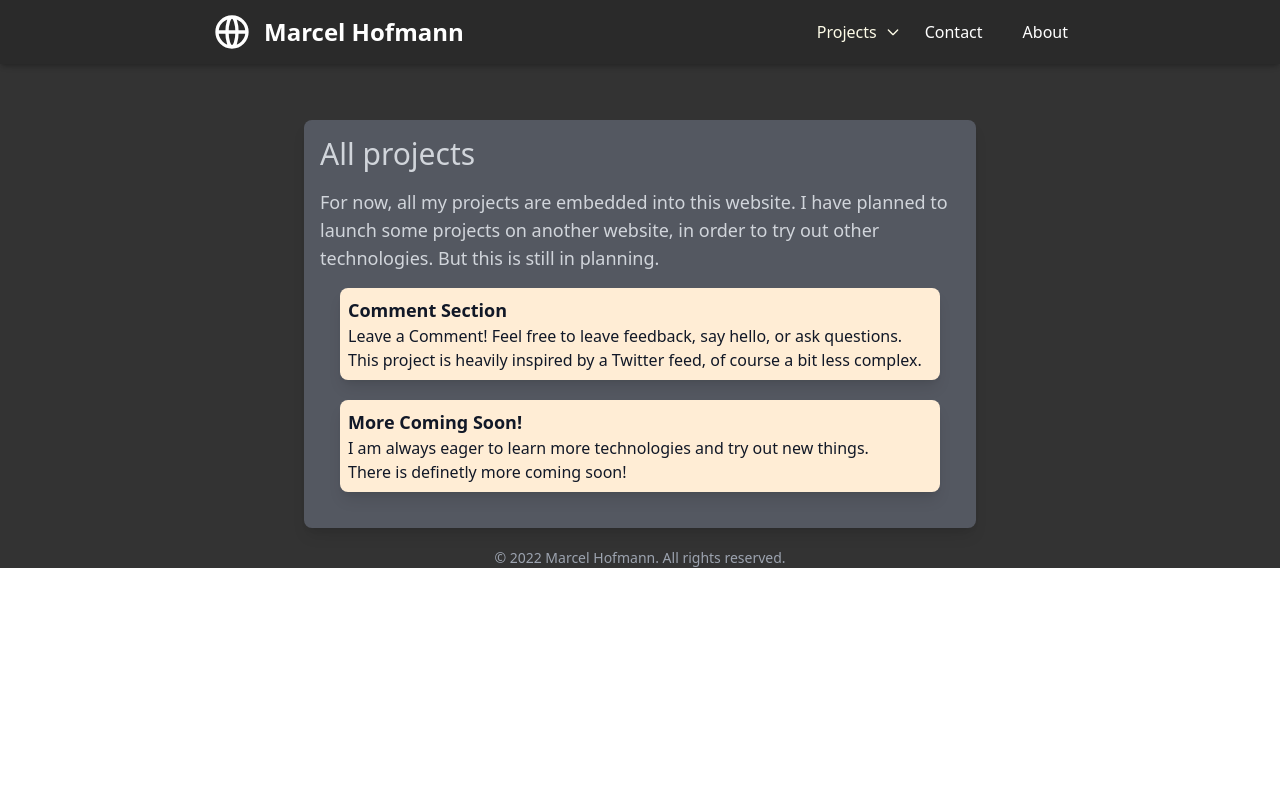
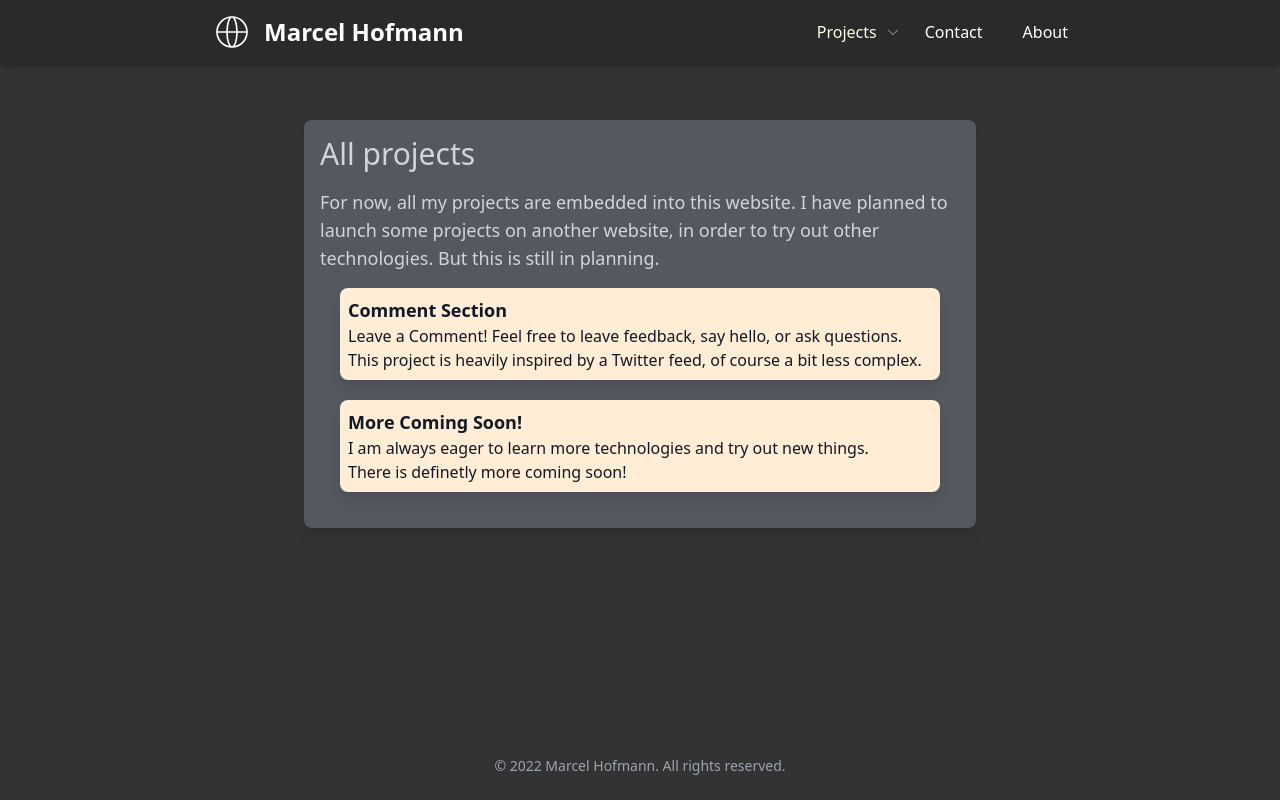
Before and after one commit to marcelhfm/MyWebsite, a Next.js app in the folder client/: page /projects/overview in a window 1280 px wide. Built offline with nearby package versions, Linux system fonts and the light colour scheme.

Commit message:
Fixed some DOM errors

```diff
--- a/client/src/components/Navbar.tsx
+++ b/client/src/components/Navbar.tsx
@@ -26,12 +26,7 @@ export const Navbar: React.FC<NavbarProps> = ({}) => {
                       viewBox="0 0 24 24"
                       stroke="currentColor"
                     >
-                      <path
-                        stroke-linecap="round"
-                        stroke-linejoin="round"
-                        stroke-width="2"
-                        d="M21 12a9 9 0 01-9 9m9-9a9 9 0 00-9-9m9 9H3m9 9a9 9 0 01-9-9m9 9c1.657 0 3-4.03 3-9s-1.343-9-3-9m0 18c-1.657 0-3-4.03-3-9s1.343-9 3-9m-9 9a9 9 0 019-9"
-                      />
+                      <path d="M21 12a9 9 0 01-9 9m9-9a9 9 0 00-9-9m9 9H3m9 9a9 9 0 01-9-9m9 9c1.657 0 3-4.03 3-9s-1.343-9-3-9m0 18c-1.657 0-3-4.03-3-9s1.343-9 3-9m-9 9a9 9 0 019-9" />
                     </svg>
                     <span
                       className={`font-bold text-2xl pr-1 duration-300 ${
--- a/client/src/components/NavbarDropdown.tsx
+++ b/client/src/components/NavbarDropdown.tsx
@@ -21,12 +21,7 @@ export const NavbarDropdown: React.FC<NavbarDropdownProps> = ({}) => {
                 viewBox="0 0 24 24"
                 stroke="currentColor"
               >
-                <path
-                  stroke-linecap="round"
-                  stroke-linejoin="round"
-                  stroke-width="2"
-                  d="M19 9l-7 7-7-7"
-                />
+                <path d="M19 9l-7 7-7-7" />
               </svg>
             </div>
           </Menu.Button>
--- a/client/src/components/NavbarMobile.tsx
+++ b/client/src/components/NavbarMobile.tsx
@@ -17,12 +17,7 @@ export const NavbarMobile: React.FC<NavbarMobileProps> = ({}) => {
                 viewBox="0 0 24 24"
                 stroke="currentColor"
               >
-                <path
-                  stroke-linecap="round"
-                  stroke-linejoin="round"
-                  stroke-width="2"
-                  d="M4 6h16M4 12h16m-7 6h7"
-                />
+                <path d="M4 6h16M4 12h16m-7 6h7" />
               </svg>
             </div>
           </Menu.Button>
--- a/client/src/pages/_app.tsx
+++ b/client/src/pages/_app.tsx
@@ -7,6 +7,16 @@ import { Footer } from "../components/Footer";
 
 function MyApp({ Component, pageProps }: AppProps) {
   return (
+    <div className="flex flex-col h-screen bg-base text-yellow-50">
+      <Navbar />
+      <main className="mb-auto bg-base text-yellow-50">
+        <Component {...pageProps} />
+      </main>
+      <footer className="bg-base text-yellow-50">
+        <Footer />
+      </footer>
+    </div>
+    /**
     <body className="bg-base text-yellow-50">
       <Navbar />
       <main>
@@ -16,6 +26,7 @@ function MyApp({ Component, pageProps }: AppProps) {
         <Footer />
       </footer>
     </body>
+     */
   );
 }
 
```
